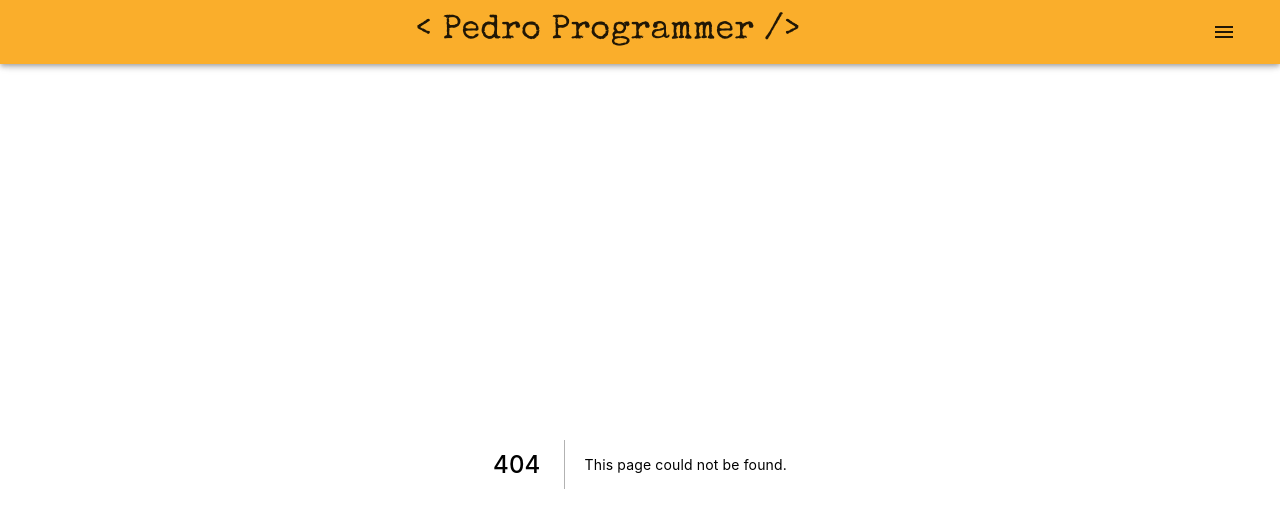
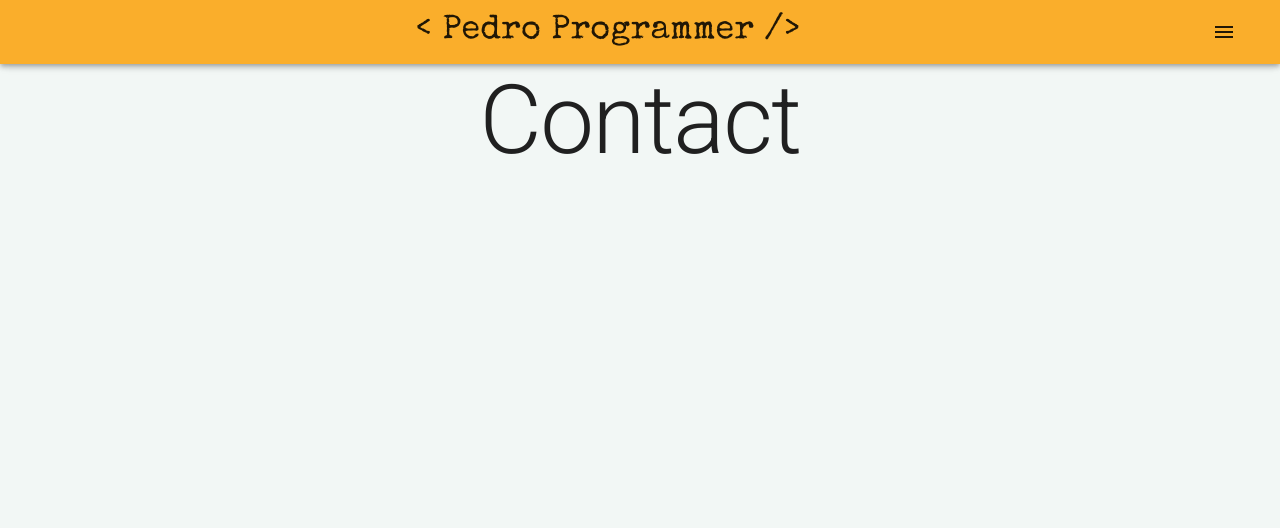
Before and after one commit to PedroMarianoAlmeida/my-website-2021, a Next.js app: page /contact in a window 1280 px wide. Before the commit this address had no page. Shown: the top 528 px of the page. Built offline with nearby package versions, Linux system fonts and the light colour scheme.

Commit message:
Contact Page Created

```diff
--- /dev/null
+++ b/pages/contact.tsx
@@ -0,0 +1,12 @@
+import Container from '@material-ui/core/Container'
+import PageTitle from '../src/components/specific/PageTitle'
+
+const Contact = ({ desktopLayout }) => {
+  return (
+    <Container>
+      <PageTitle title="Contact" desktopLayout={desktopLayout} />
+    </Container>
+  )
+}
+
+export default Contact
--- /dev/null
+++ b/src/components/specific/PageTitle.tsx
@@ -0,0 +1,25 @@
+import Typography from '@material-ui/core/Typography'
+import { makeStyles } from '@material-ui/core/styles'
+
+const useStyles = makeStyles((theme) => ({
+  titleResponsive: {
+    fontSize: '2rem',
+    marginTop: theme.spacing(2),
+  },
+}))
+
+const PageTitle = ({ title, desktopLayout }) => {
+  const classes = useStyles()
+
+  return (
+    <Typography
+      variant="h1"
+      align="center"
+      className={desktopLayout ? '' : classes.titleResponsive}
+    >
+      {title}
+    </Typography>
+  )
+}
+
+export default PageTitle
```
Also changed, not shown: pages/portfolio.tsx (+2 -8 lines), src/data/portfolioData.js (+9 -2 lines).
